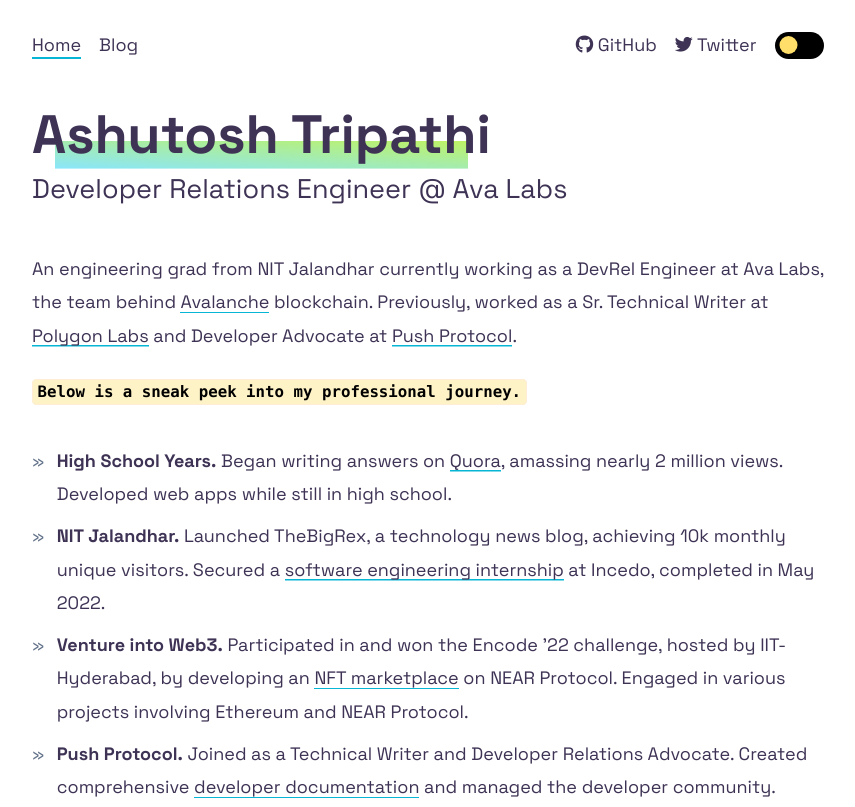
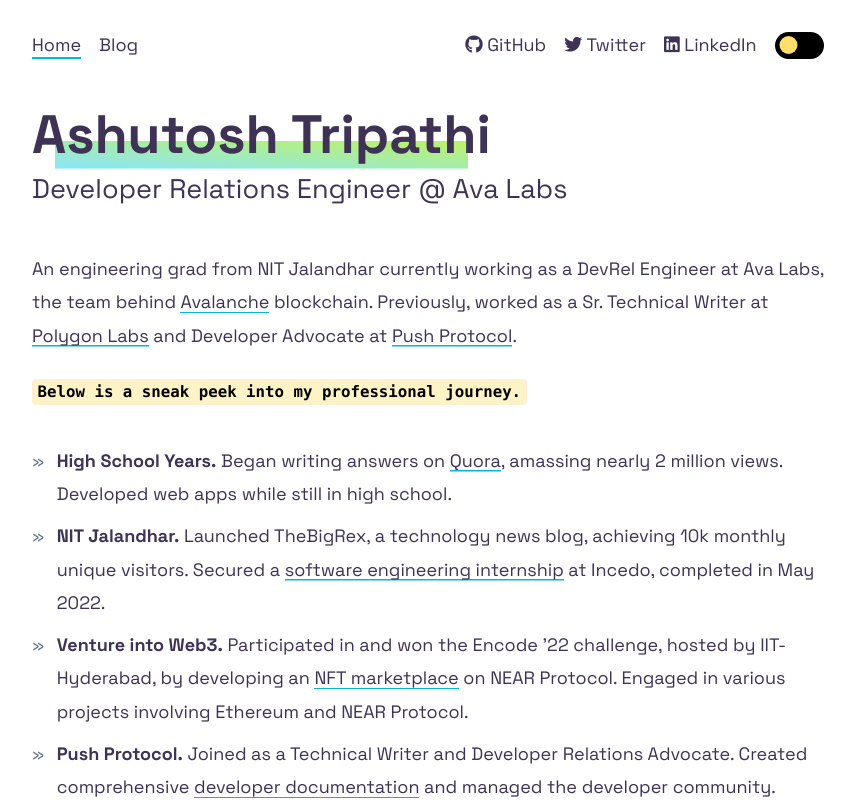
Before and after one commit to ashucoder9/ashngmi, an Astro site: page / in a window 1280 px wide. Shown: the top 807 px of the page, without its empty margins (212-1067 px from the left). Built offline with nearby package versions, Linux system fonts and the light colour scheme; Astro itself is replaced by a stand-in of ours.

Commit message:
add Linkedin

```diff
--- a/public/fontawesome/css/brands.bareminimum.css
+++ b/public/fontawesome/css/brands.bareminimum.css
@@ -19,6 +19,11 @@
 .fab,
 .fa-brands {
   font-weight: 400;
+}
+
+
+.fa-linkedin:before {
+  content: "\f08c";
 }
 
 
--- a/src/components/Header.astro
+++ b/src/components/Header.astro
@@ -28,6 +28,13 @@ import DarkModeToggle from "./DarkModeToggle.astro";
       <i class="fa-brands fa-twitter" aria-hidden="true" title="Ashutosh on Twitter"></i>
       <span>Twitter</span>
     </a>
+    <a
+      class="unset ml-4 rounded-sm transition-[background-size] duration-150 ease-in-out bg-left-bottom bg-[length:0%_55%] hover:bg-[length:100%_55%] bg-no-repeat bg-gradient-to-r from-primary-green to-primary-green dark:bg-none dark:hover:text-primary-green"
+      href="https://linkedin.com/in/ashngmi"
+    >
+      <i class="fa-brands fa-linkedin" aria-hidden="true" title="Ashutosh Tripathi on LinkedIn"></i>
+      <span>LinkedIn</span>
+    </a>
   </div>
   <DarkModeToggle />
 </header>
```
